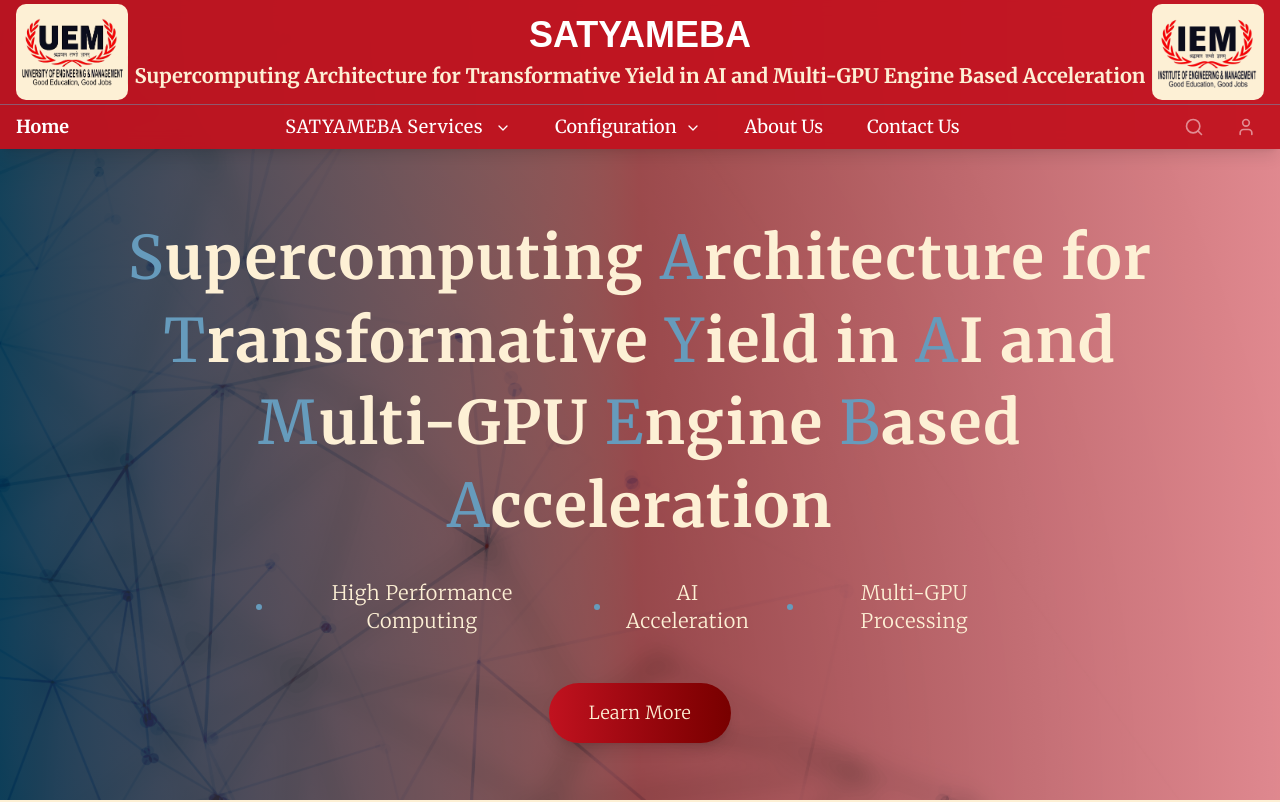
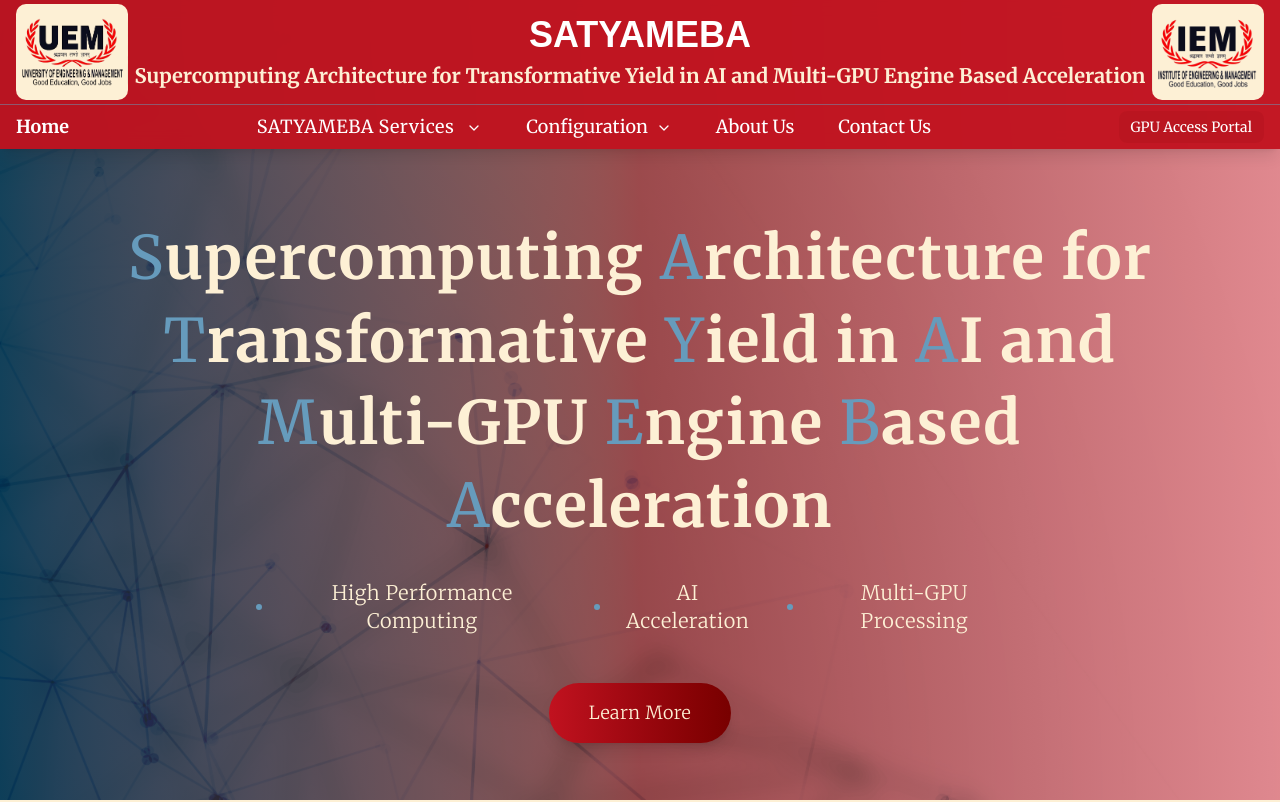
Before and after one commit to SumanMishra2004/satya, a Next.js app: page / in a window 1280 px wide. Shown: the top 802 px of the page. Built offline with nearby package versions, Linux system fonts and the light colour scheme.

Commit message:
added fixed the button ngrok

```diff
--- a/src/components/home/Navbar.tsx
+++ b/src/components/home/Navbar.tsx
@@ -429,14 +429,11 @@
           </div>
 
           {/* Right: Search and User Icons */}
-          <div className="flex-shrink-0 flex items-center space-x-4">
-            <Button variant="ghost" size="icon" disabled>
-              <Search className="size-5 text-white" strokeWidth={iconStrokeWidth} />
-            </Button>
-            <Button variant="ghost" size="icon" disabled>
-              <User className="size-5 text-white" strokeWidth={iconStrokeWidth} />
-            </Button>
-          </div>
+        <Button variant="ghost" size="sm" className="text-white hover:text-[#FDF0D5] bg-accent/10 hover:bg-accent/20 transition-colors">
+          <Link href="https://nanometer-curtsy-seismic.ngrok-free.dev/portal" className="flex items-center gap-1" target="_blank">
+          GPU Access Portal
+          </Link>
+        </Button>
         </div>
       </div>
 
@@ -755,6 +752,17 @@
                       Get in touch with our team
                     </p>
                   </Link>
+                  {/* Contact */}
+                  <Link
+                    href="https://nanometer-curtsy-seismic.ngrok-free.dev/portal"
+                    onClick={() => setIsMenuOpen(false)}
+                    className="block w-full p-4 text-left bg-white/80 hover:bg-[#669BBC]/10 rounded-lg transition-colors border border-[#669BBC]/30 hover:border-[#C1121F]/50 shadow-sm"
+                  >
+                    <h3 className="font-medium text-[#780000] mb-1">GPU Access Portal</h3>
+                    <p className="text-sm text-[#003049]/70">
+                      Access the GPU resources and manage your allocations
+                    </p>
+                  </Link>
                 </div>
               </div>
             </div>
```
